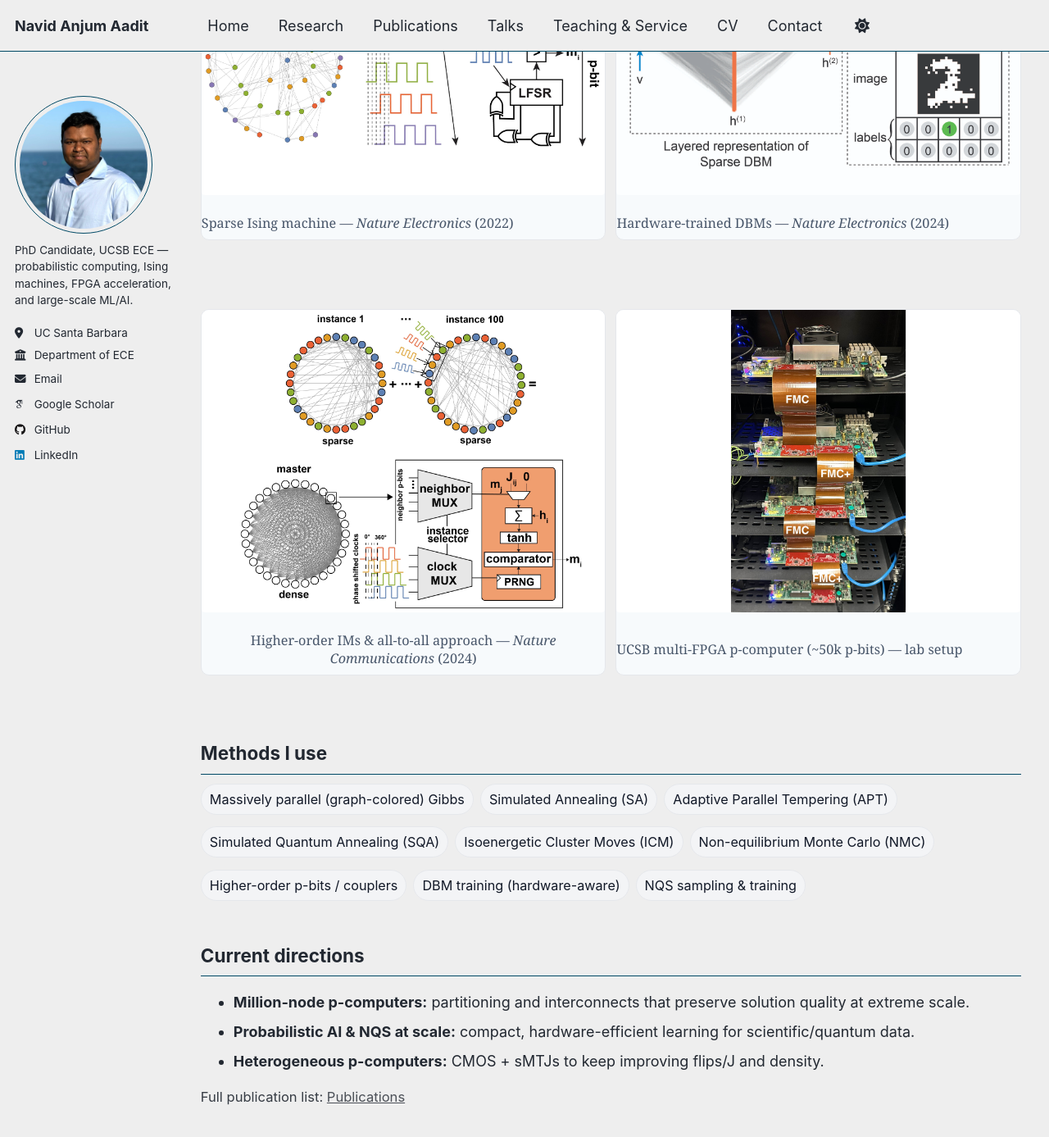
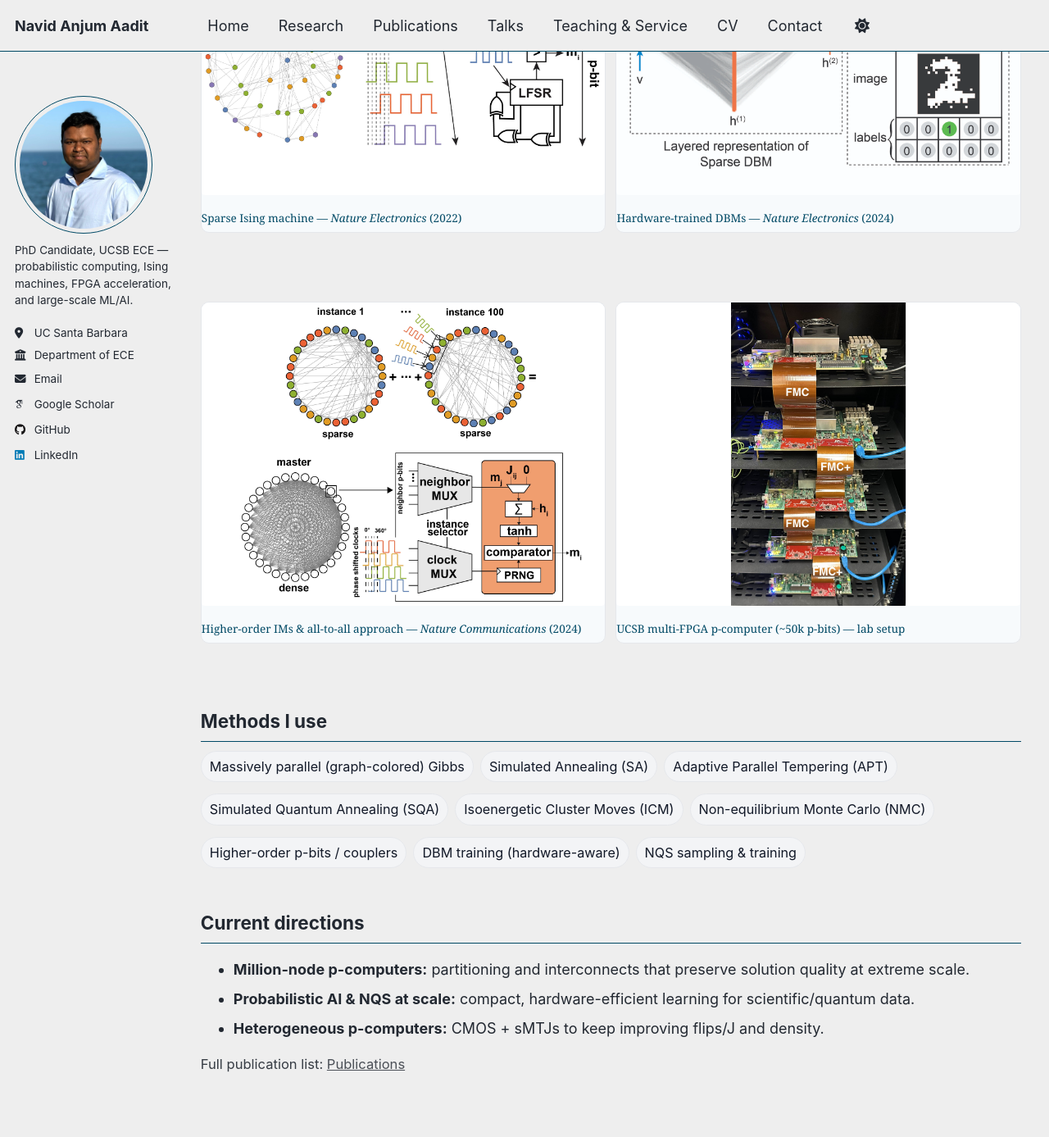
Before and after one commit to navidaadit/navidaadit.github.io, a Jekyll site: the page built from _pages/research.md, in a window 1280 px wide and 1400 px high, scrolled down 1681 px. Shown: the top 1387 px of the window at 82% size. Built offline with Jekyll 4.4.1, drawn with Linux system fonts in a browser that asks for light colours; some web fonts are replaced.

Commit message:
Update _custom.scss

```diff
--- a/_sass/_custom.scss
+++ b/_sass/_custom.scss
@@ -378,21 +378,3 @@ body.dark,
   word-break:normal !important;
   max-width:100% !important;
 }
-
-/* ===========================================================
-   FINAL OVERRIDE: Force-center all Spotlight captions
-   (wins over the global ".figure-card * { text-align:left !important; }")
-   =========================================================== */
-.page__content .gallery-2x2 .figure-card > figcaption,
-.page__content .gallery-2x2 .figure-card > .figcap {
-  text-align: center !important;
-  margin-top: 6px;
-  font-size: 0.9rem;
-  line-height: 1.35;
-  color: var(--footer-fg, #475569);
-  display: block;
-}
-.page__content .gallery-2x2 .figure-card > figcaption *,
-.page__content .gallery-2x2 .figure-card > .figcap * {
-  text-align: inherit !important; /* keep links/spans centered too */
-}
```
